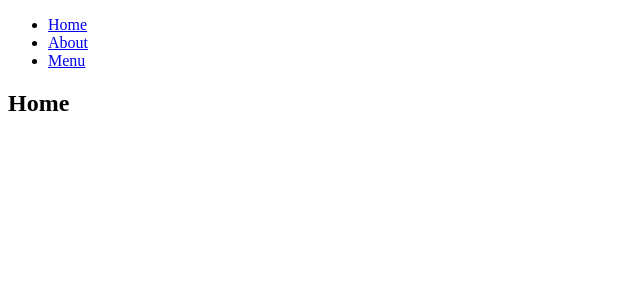
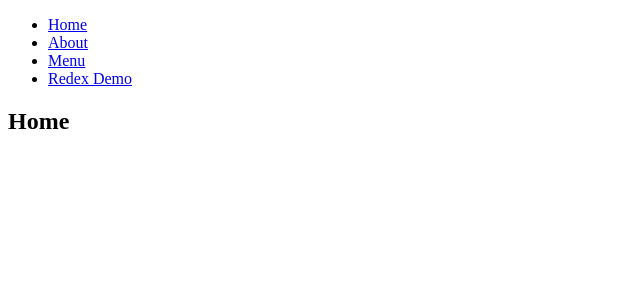
Before and after one commit to AZQD/ReactStudy, a React app: page /#/ in a window 1280 px wide. Shown: the top 300 px of the page, without its empty margins (0-640 px from the left). Built offline with nearby package versions, Linux system fonts and the light colour scheme.

Commit message:
ReduxDemo

```diff
--- a/package.json
+++ b/package.json
@@ -36,6 +36,7 @@
   "dependencies": {
     "react": "^16.3.2",
     "react-dom": "^16.3.2",
-    "react-router-dom": "^4.2.2"
+    "react-router-dom": "^4.2.2",
+    "redux": "^4.0.1"
   }
 }
--- a/src/components/index/Content.jsx
+++ b/src/components/index/Content.jsx
@@ -1,5 +1,6 @@
 import React from 'react'
 import {BrowserRouter as Router, Route, Link, Switch} from 'react-router-dom'
+import ReduxDemo from './ReduxDemo'
 
 const Home = () => (
   <div>
@@ -54,6 +55,7 @@ export default class Content extends React.Component{
         <Route path="/home" component={Home} />
         <Route path="/about" component={About} />
         <Route path="/menu" component={Menu} />
+        <Route path="/reduxDemo" component={ReduxDemo} />
       </Switch>
     )
   }
--- a/src/components/index/Main.jsx
+++ b/src/components/index/Main.jsx
@@ -7,6 +7,10 @@ export default class Main extends React.Component{
     let path = {
       pathname:"/about",
       aa:data
+    };
+    let reduxDemo = {
+      pathname: '/reduxDemo',
+      test: {a:1}
     };
     return (
       <div className="mainBox">
@@ -20,6 +24,9 @@ export default class Main extends React.Component{
           <li className="mainLi">
             <Link to="/menu" replace>Menu</Link>
           </li>
+          <li className="mainLi">
+            <Link to={reduxDemo} replace>Redex Demo</Link>
+          </li>
         </ul>
       </div>
     )
--- /dev/null
+++ b/src/components/index/ReduxDemo.jsx
@@ -0,0 +1,12 @@
+import React from 'react'
+
+const ReduxDemo = ((props)=>{
+  console.log(props);
+  return (
+    <div>
+      123
+    </div>
+  )
+});
+
+export default ReduxDemo;
```
